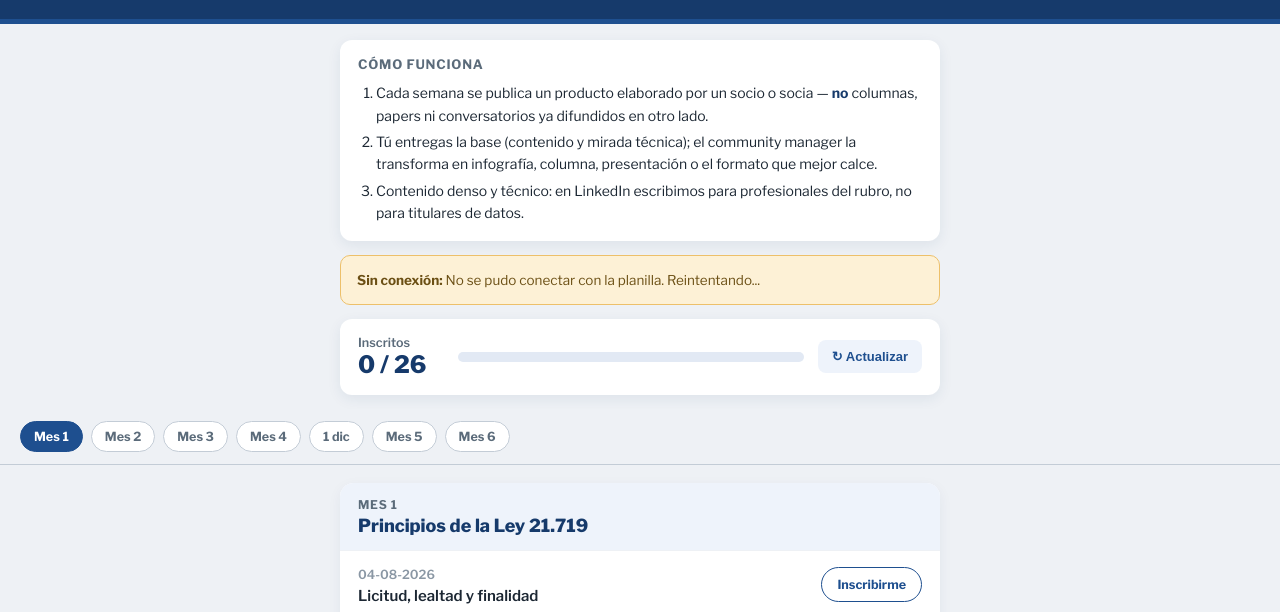
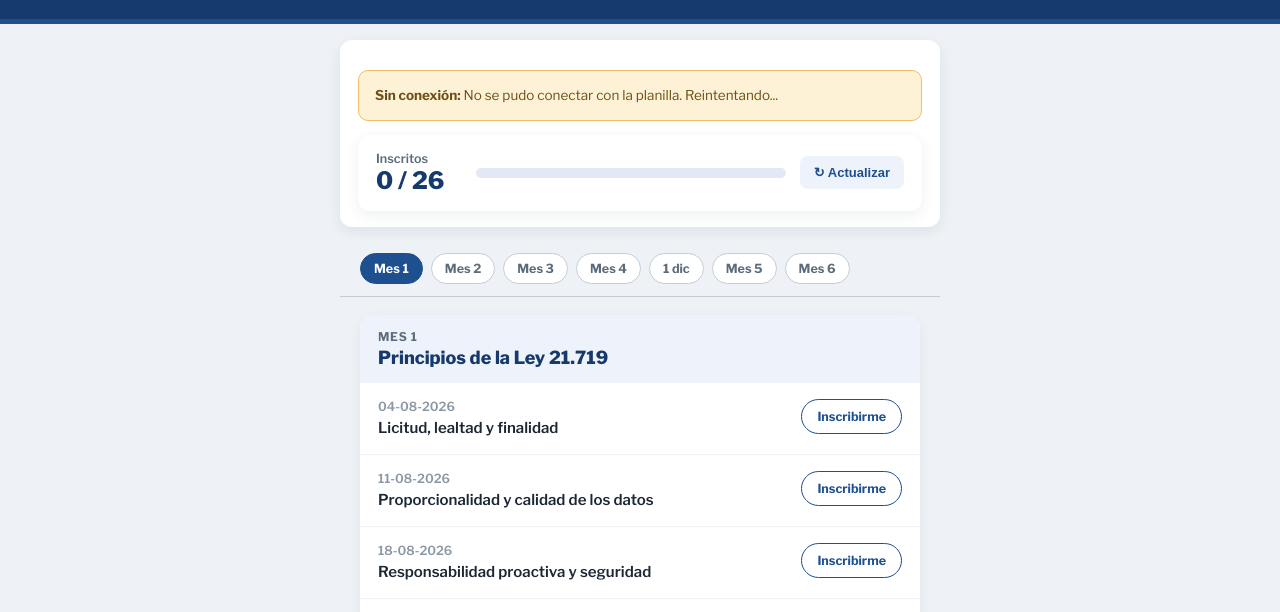
Before and after one commit to josefinanavarrete-oss/Planificacion-AGPD, a plain HTML site: page index.html in a window 1280 px wide. Shown: the part 160-772 px from the top of the page. Drawn offline with nearby package versions, Linux system fonts and the light colour scheme; no server answers.

Commit message:
Update index.html

```diff
--- a/index.html
+++ b/index.html
@@ -190,13 +190,7 @@
 
 <div class="wrap">
   <div class="how">
-    <div class="t">Cómo funciona</div>
-    <ol>
-      <li>Cada semana se publica un producto elaborado por un socio o socia — <b>no</b> columnas, papers ni conversatorios ya difundidos en otro lado.</li>
-      <li>Tú entregas la base (contenido y mirada técnica); el community manager la transforma en infografía, columna, presentación o el formato que mejor calce.</li>
-      <li>Contenido denso y técnico: en LinkedIn escribimos para profesionales del rubro, no para titulares de datos.</li>
-    </ol>
-  </div>
+
 
   <div class="banner" id="storageBanner"></div>
 
```
